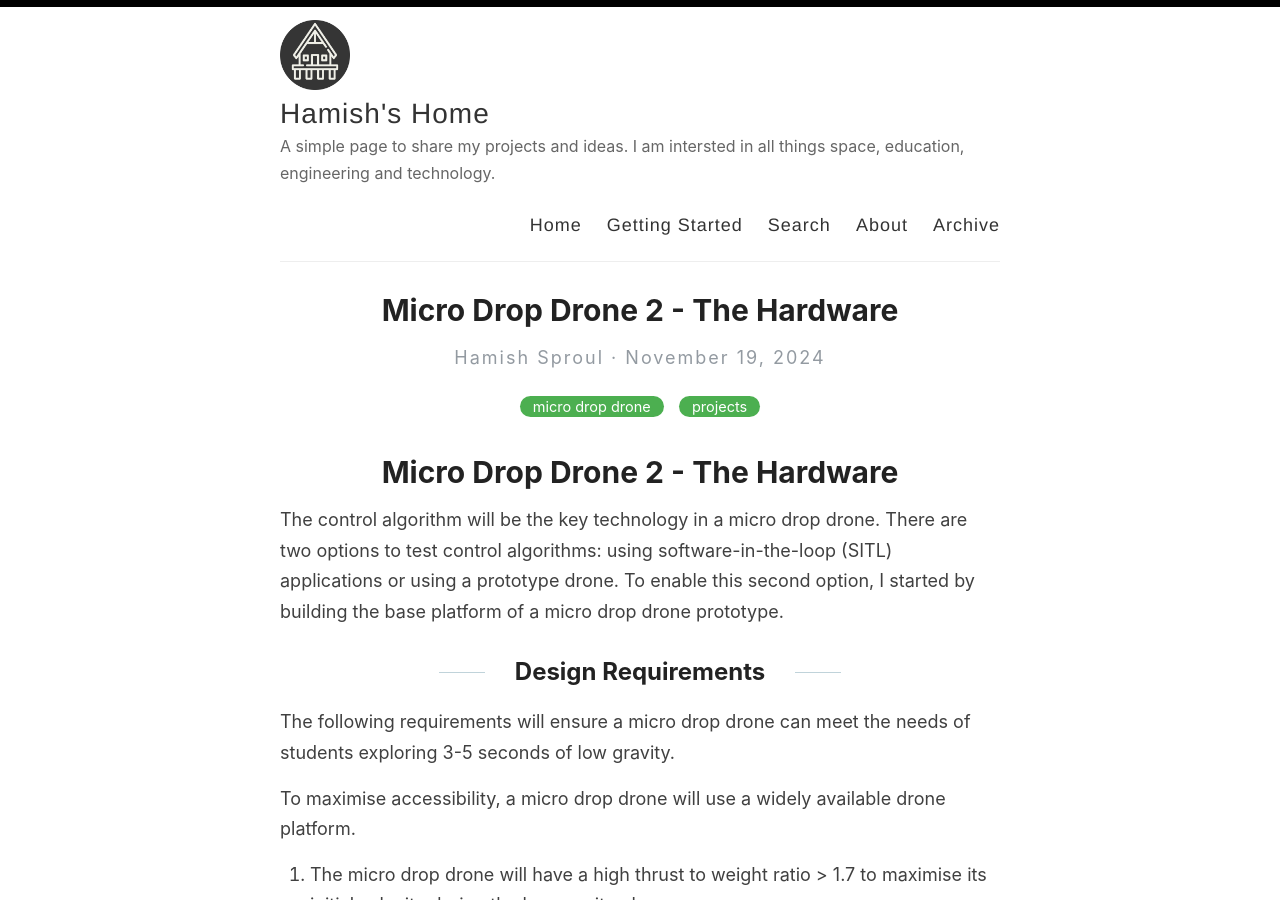
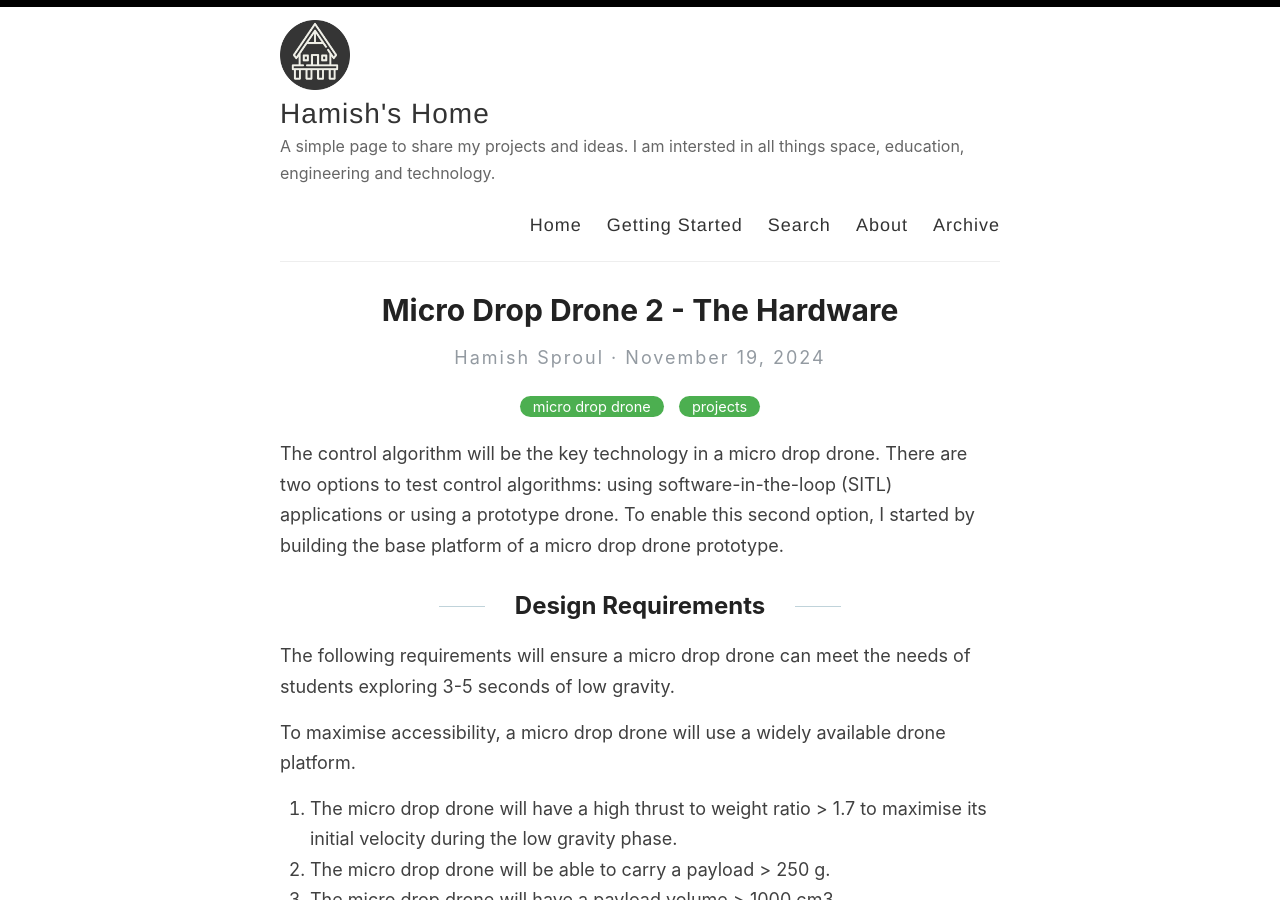
Before and after one commit to hamishsproul/myblog, a Jekyll site: the page built from _posts/2024-11-19-micro-drop-drone-2.md, in a window 1280 px wide and 900 px high. Built offline with Jekyll 4.4.1, drawn with Linux system fonts in a browser that asks for light colours.

Commit message:
Fix blog post 2 images v3

```diff
--- a/_posts/2024-11-19-micro-drop-drone-2.md
+++ b/_posts/2024-11-19-micro-drop-drone-2.md
@@ -6,7 +6,6 @@ categories: [micro drop drone, projects]
 tags: [drones]
 ---
 
-# Micro Drop Drone 2 - The Hardware
 The control algorithm will be the key technology in a micro drop drone. There are two options to test control algorithms: using software-in-the-loop (SITL) applications or using a prototype drone. To enable this second option, I started by building the base platform of a micro drop drone prototype.
 
 ## Design Requirements
@@ -15,7 +14,7 @@ The following requirements will ensure a micro drop drone can meet the needs of
 To maximise accessibility, a micro drop drone will use a widely available drone platform.
 1. The micro drop drone will have a high thrust to weight ratio > 1.7 to maximise its initial velocity during the low gravity phase.
 2. The micro drop drone will be able to carry a payload > 250 g.
-3. The micro drop drone will have a payload volume > 1000 cm<sup>3<sup>.
+3. The micro drop drone will have a payload volume > 1000 cm<sup>3</sup>.
 4. The micro drop drone will weigh < 2500 g.
 5. The micro drop drone will fly below 120 m.
 
```
